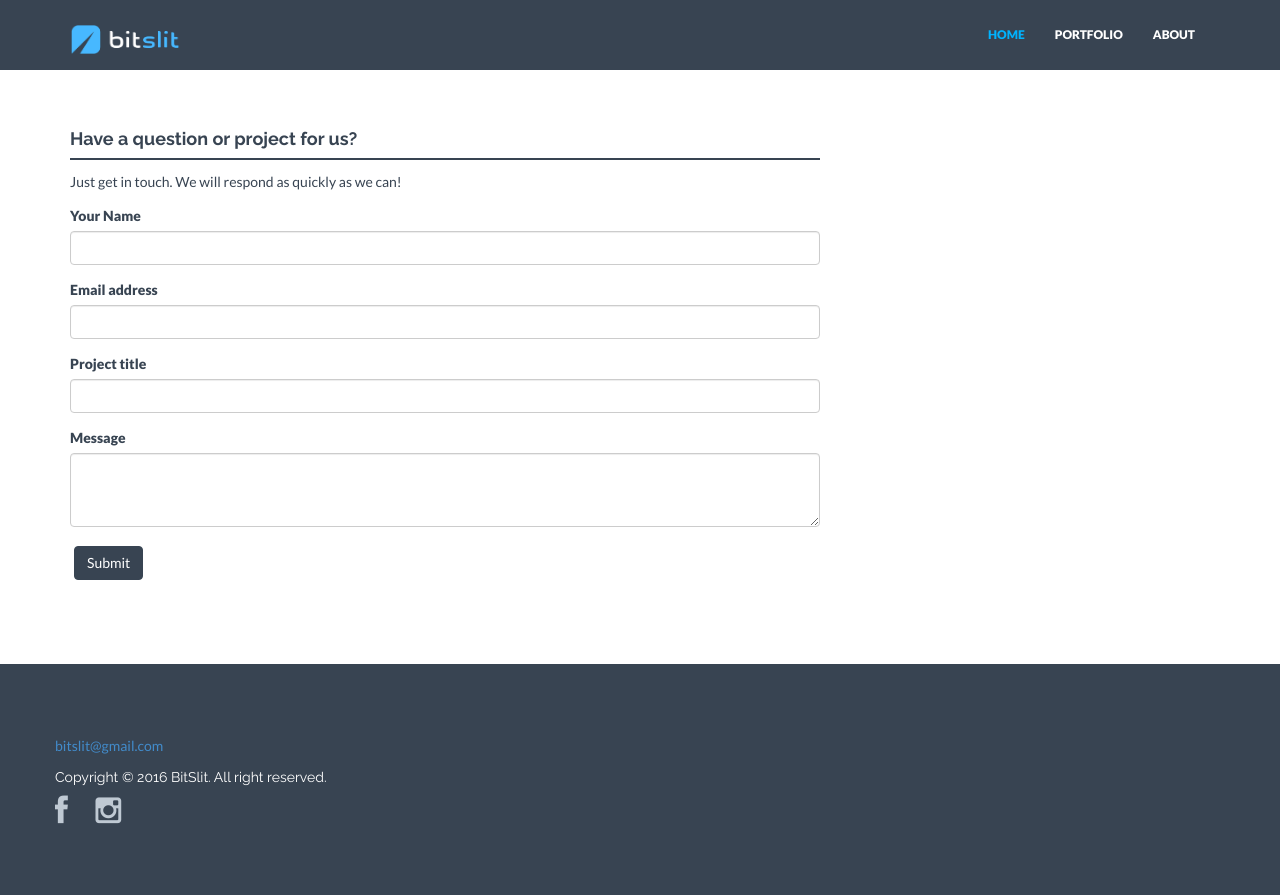
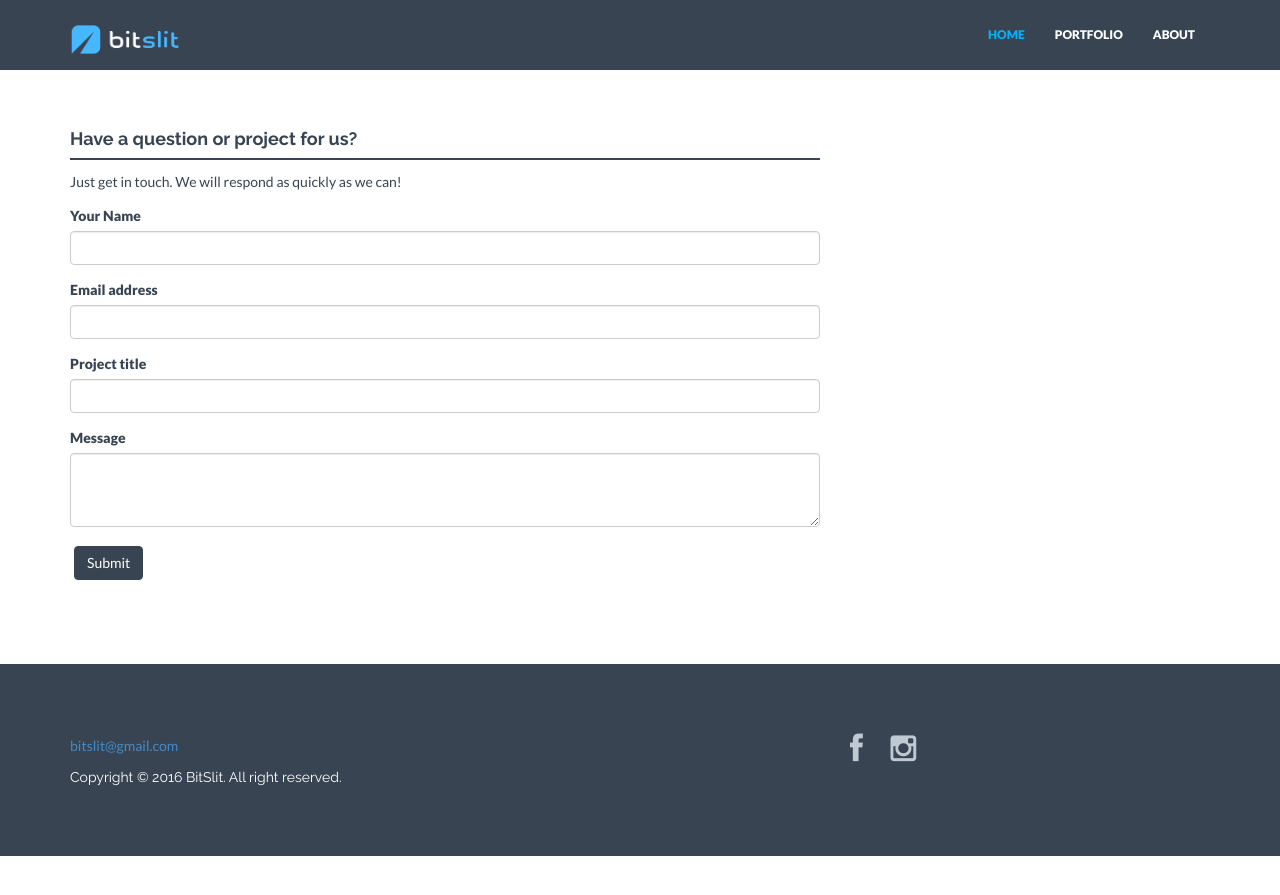
Before and after one commit to bitslit/portfolio, a Jekyll site: the page built from index.html, in a window 1280 px wide and 900 px high, scrolled down 1679 px. Shown: the top 895 px of the window. Built offline with Jekyll 4.4.1, drawn with Linux system fonts in a browser that asks for light colours; nearby versions of some CDN libraries; after the commit the page ends 2535 px from its top, so only the background shows below that.

Commit message:
Update footer.html

```diff
--- a/_includes/footer.html
+++ b/_includes/footer.html
@@ -1,13 +1,13 @@
 <div id="footerwrap">
             <div class="container">
                         <div class="row">
-                                    <div class="left">
+                                    <div class="col-lg-8">
                                                 <p class="footer-text mail">
                                                             <a href="mailto:bitslit@gmail.com">bitslit@gmail.com</a>
                                                 </p>
                                                 <h5>Copyright © 2016 BitSlit. All right reserved.</h5>
                                     </div>
-                                    <div class="right">
+                                    <div class="col-lg-4">
                                                 <p>
                                                             {% for network in site.social %}
                                                             <a href="{{ network.url }}" class="btn-social btn-outline"><i class="fa fa-{{ network.title }}"></i></a>
```
